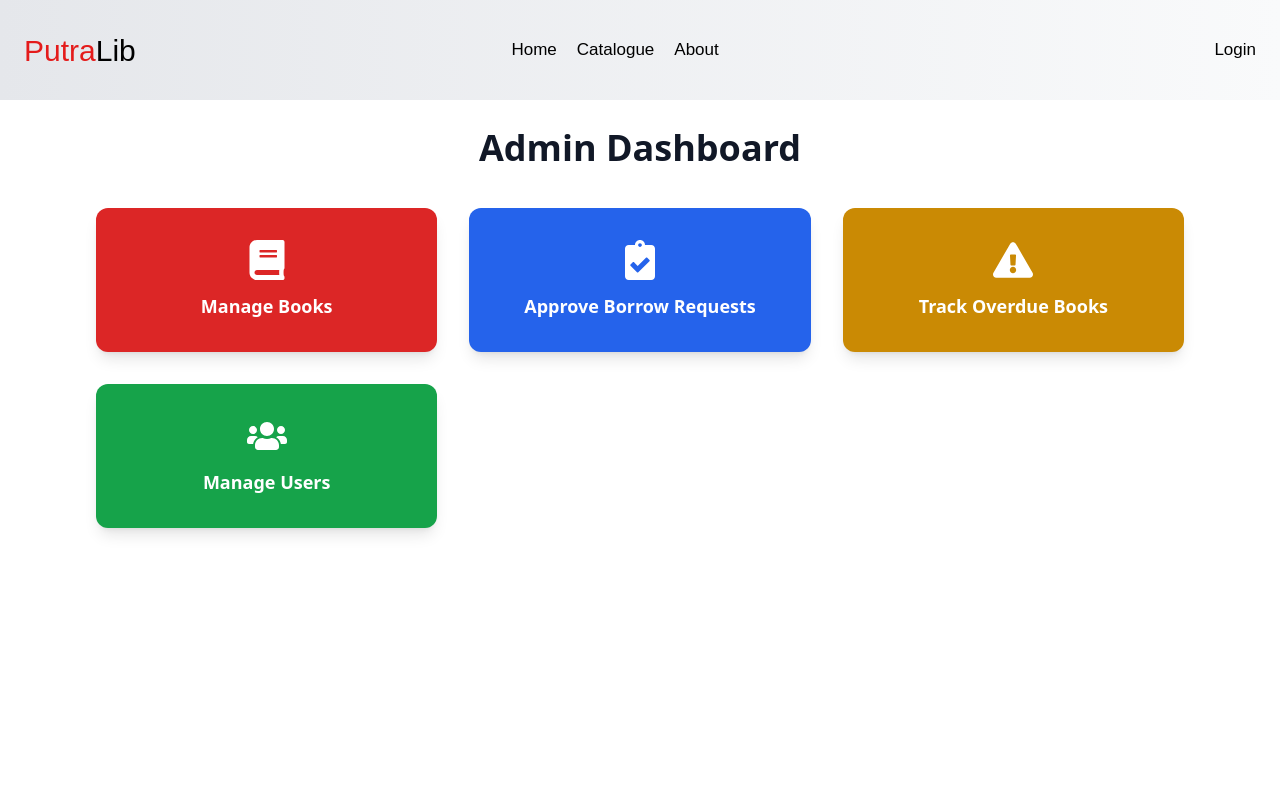
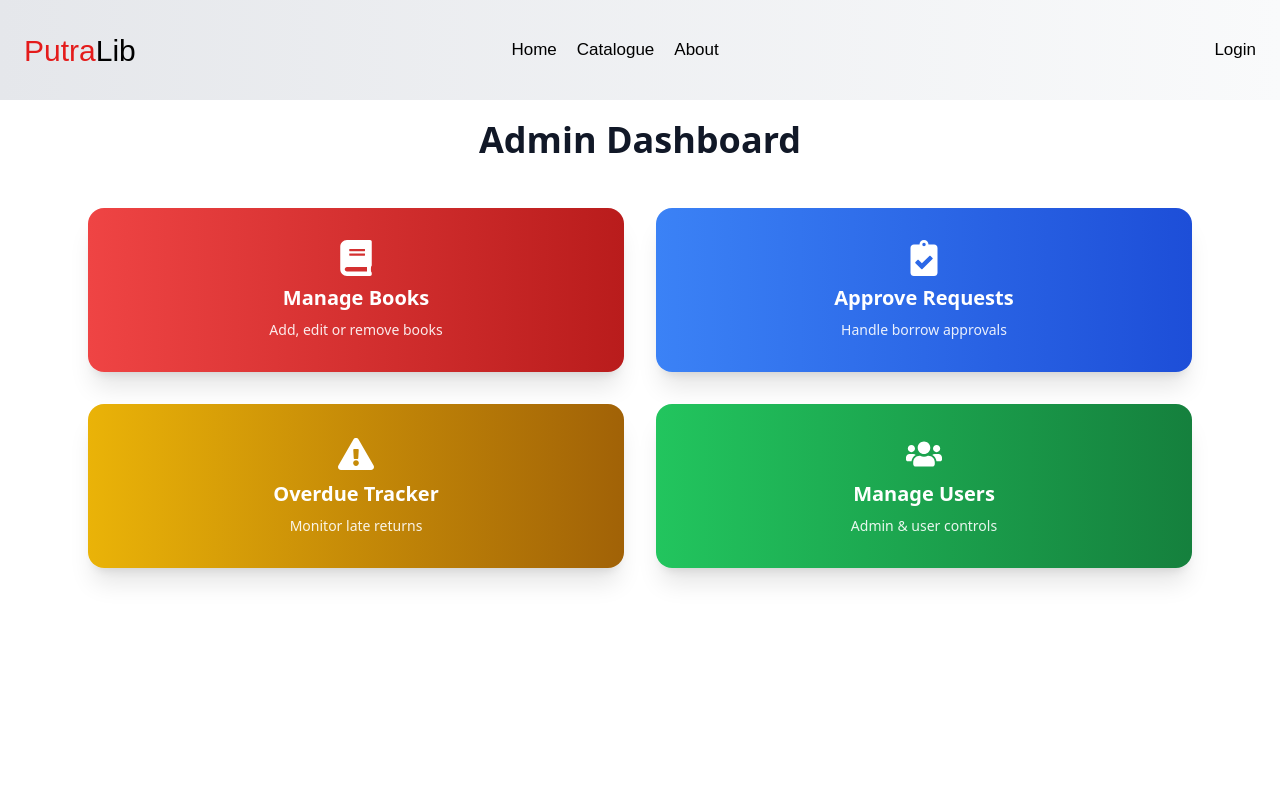
Before and after one commit to kerolrhazmi/library-mgmt, a React (Create React App) app: page /dashboard-admin in a window 1280 px wide. Shown: the top 800 px of the page. Built offline with nearby package versions, Linux system fonts and the light colour scheme.

Commit message:
bole return book , admin takle sign up

```diff
--- a/src/components/DashboardAdmin.jsx
+++ b/src/components/DashboardAdmin.jsx
@@ -1,69 +1,69 @@
 import React from 'react';
 import { useNavigate } from 'react-router-dom';
-import { FaBook, FaClipboardCheck, FaExclamationTriangle, FaUsers } from 'react-icons/fa'; // Added FaUsers icon
+import {
+  FaBook,
+  FaClipboardCheck,
+  FaExclamationTriangle,
+  FaUsers,
+} from 'react-icons/fa';
 
 const DashboardAdmin = () => {
   const navigate = useNavigate();
 
-  const goToBookManager = () => {
-    navigate('/admin/books');
-  };
+  const goToBookManager = () => navigate('/admin/books');
+  const goToApproval = () => navigate('/admin/approval');
+  const goToOverdue = () => navigate('/admin/overdue');
+  const goToUserManagement = () => navigate('/admin/users');
 
-  const goToApproval = () => {
-    navigate('/admin/approval');
-  };
-
-  const goToOverdue = () => {
-    navigate('/admin/overdue');
-  };
-
-  const goToUserManagement = () => {
-    navigate('/admin/users'); // 👈 Make sure this route is defined in your router
-  };
+  const cards = [
+    {
+      icon: <FaBook size={36} />,
+      title: 'Manage Books',
+      subtitle: 'Add, edit or remove books',
+      bg: 'from-red-500 to-red-700',
+      onClick: goToBookManager,
+    },
+    {
+      icon: <FaClipboardCheck size={36} />,
+      title: 'Approve Requests',
+      subtitle: 'Handle borrow approvals',
+      bg: 'from-blue-500 to-blue-700',
+      onClick: goToApproval,
+    },
+    {
+      icon: <FaExclamationTriangle size={36} />,
+      title: 'Overdue Tracker',
+      subtitle: 'Monitor late returns',
+      bg: 'from-yellow-500 to-yellow-700',
+      onClick: goToOverdue,
+    },
+    {
+      icon: <FaUsers size={36} />,
+      title: 'Manage Users',
+      subtitle: 'Admin & user controls',
+      bg: 'from-green-500 to-green-700',
+      onClick: goToUserManagement,
+    },
+  ];
 
   return (
-    <div className="min-h-screen max-w-6xl mx-auto p-8 mt-24">
-      <h1 className="text-4xl font-extrabold mb-10 text-center text-gray-900">
-        Admin Dashboard
+    <div className="min-h-screen max-w-6xl mx-auto p-6 mt-24">
+      <h1 className="text-4xl font-extrabold mb-12 text-center text-gray-900 flex items-center justify-center gap-2">
+         Admin Dashboard
       </h1>
 
-      <div className="grid grid-cols-1 md:grid-cols-2 lg:grid-cols-3 gap-8">
-        <button
-          onClick={goToBookManager}
-          className="flex flex-col items-center justify-center gap-3 p-8 rounded-xl bg-red-600 hover:bg-red-700 shadow-lg transition text-white font-semibold text-lg"
-          aria-label="Manage Books"
-        >
-          <FaBook size={40} />
-          Manage Books
-        </button>
-
-        <button
-          onClick={goToApproval}
-          className="flex flex-col items-center justify-center gap-3 p-8 rounded-xl bg-blue-600 hover:bg-blue-700 shadow-lg transition text-white font-semibold text-lg"
-          aria-label="Approve Borrow Requests"
-        >
-          <FaClipboardCheck size={40} />
-          Approve Borrow Requests
-        </button>
-
-        <button
-          onClick={goToOverdue}
-          className="flex flex-col items-center justify-center gap-3 p-8 rounded-xl bg-yellow-600 hover:bg-yellow-700 shadow-lg transition text-white font-semibold text-lg"
-          aria-label="Track Overdue Books"
-        >
-          <FaExclamationTriangle size={40} />
-          Track Overdue Books
-        </button>
-
-        {/* ✅ New Manage Users Button */}
-        <button
-          onClick={goToUserManagement}
-          className="flex flex-col items-center justify-center gap-3 p-8 rounded-xl bg-green-600 hover:bg-green-700 shadow-lg transition text-white font-semibold text-lg"
-          aria-label="Manage Users"
-        >
-          <FaUsers size={40} />
-          Manage Users
-        </button>
+      <div className="grid grid-cols-1 sm:grid-cols-2 lg:grid-cols-2 xl:grid-cols-2 gap-8">
+        {cards.map((card, index) => (
+          <button
+            key={index}
+            onClick={card.onClick}
+            className={`flex flex-col items-center justify-center gap-2 p-8 rounded-2xl bg-gradient-to-r ${card.bg} text-white shadow-xl hover:shadow-2xl transform hover:scale-105 transition duration-300`}
+          >
+            {card.icon}
+            <span className="text-xl font-semibold">{card.title}</span>
+            <span className="text-sm font-light opacity-90">{card.subtitle}</span>
+          </button>
+        ))}
       </div>
     </div>
   );
--- a/src/components/LoginAdmin.jsx
+++ b/src/components/LoginAdmin.jsx
@@ -41,7 +41,7 @@ const LoginAdmin = () => {
           <h1 className="text-2xl font-semibold text-gray-800 mb-4">Admin Login</h1>
           <p className="text-gray-600 mb-6">
             Welcome back!
-            <Link className="text-red-500 ml-1" to="/signup-admin">Sign up</Link>
+            <Link className="text-red-500 ml-1" to="/signup-admin"></Link>
           </p>
 
           <form onSubmit={handleSignIn} className="space-y-4">
--- a/src/components/OverdueBooks.jsx
+++ b/src/components/OverdueBooks.jsx
@@ -3,7 +3,6 @@ import { supabase } from '../supabaseClient';
 
 const OverdueBooks = () => {
   const [overdue, setOverdue] = useState([]);
-  const [returned, setReturned] = useState([]);
 
   useEffect(() => {
     const fetchBooks = async () => {
@@ -11,23 +10,16 @@ const OverdueBooks = () => {
 
       const { data, error } = await supabase
         .from('borrow_requests')
-        .select('*, books(*), profiles(display_name)');
+        .select('*, books(*), profiles(display_name)')
+        .eq('status', 'approved')
+        .lt('return_date', today);
 
       if (error) {
         console.error('Error fetching:', error);
         return;
       }
 
-      const overdueBooks = data.filter(
-        req => req.status === 'approved' && req.return_date < today
-      );
-
-      const returnedBooks = data.filter(
-        req => req.status === 'returned' && req.return_date < today
-      );
-
-      setOverdue(overdueBooks);
-      setReturned(returnedBooks);
+      setOverdue(data || []);
     };
 
     fetchBooks();
@@ -44,15 +36,11 @@ const OverdueBooks = () => {
       return;
     }
 
-    // Move from overdue to returned list
-    const updated = overdue.find((req) => req.id === id);
-    if (updated) {
+    // Remove from overdue list
     setOverdue(prev => prev.filter(req => req.id !== id));
-      setReturned(prev => [...prev, { ...updated, status: 'returned' }]);
-    }
   };
 
-  const renderTable = (list, showButton = false) => (
+  const renderTable = (list) => (
     <div className="overflow-x-auto rounded-xl shadow-lg border border-gray-200 mb-10">
       <table className="min-w-full bg-white text-sm text-gray-800">
         <thead className="bg-red-600 text-white text-left uppercase text-xs">
@@ -62,7 +50,7 @@ const OverdueBooks = () => {
             <th className="p-4">Borrowed On</th>
             <th className="p-4">Return By</th>
             <th className="p-4">Days Overdue</th>
-            {showButton && <th className="p-4">Actions</th>}
+            <th className="p-4">Actions</th>
           </tr>
         </thead>
         <tbody>
@@ -81,7 +69,6 @@ const OverdueBooks = () => {
                 <td className="p-4">{req.borrow_date}</td>
                 <td className="p-4">{req.return_date}</td>
                 <td className="p-4 text-red-600 font-bold">{daysLate} days</td>
-                {showButton && (
                 <td className="p-4">
                   <button
                     onClick={() => handleMarkReturned(req.id)}
@@ -90,7 +77,6 @@ const OverdueBooks = () => {
                     Mark Returned
                   </button>
                 </td>
-                )}
               </tr>
             );
           })}
@@ -111,15 +97,8 @@ const OverdueBooks = () => {
         </p>
       ) : (
         <>
-          <h3 className="text-xl font-bold mb-2 text-gray-700">Still Not Returned</h3>
-          {renderTable(overdue, true)}
-        </>
-      )}
-
-      {returned.length > 0 && (
-        <>
-          <h3 className="text-xl font-bold mb-2 text-gray-700">✅ Marked as Returned</h3>
-          {renderTable(returned, false)}
+          <h3 className="text-xl font-bold mb-2 text-gray-700">Books Not Yet Returned</h3>
+          {renderTable(overdue)}
         </>
       )}
     </div>
--- a/src/components/ProfilePage.jsx
+++ b/src/components/ProfilePage.jsx
@@ -157,6 +157,26 @@ const ProfilePage = () => {
       fetchBorrowedBooks();
     } else {
       console.error('Error requesting extension:', error);
+    }
+  };
+
+  const returnBook = async (id) => {
+    if (!window.confirm('Are you sure you want to return this book?')) return;
+
+    const { error } = await supabase
+      .from('borrow_requests')
+      .update({
+        status: 'returned',
+        new_return_date: new Date().toISOString().split('T')[0]
+      })
+      .eq('id', id);
+
+    if (!error) {
+      alert('Book returned successfully!');
+      fetchBorrowedBooks();
+    } else {
+      console.error('Error returning book:', error);
+      alert('Failed to return book. Please try again.');
     }
   };
 
@@ -360,11 +380,11 @@ const ProfilePage = () => {
             <div className="space-y-6">
               {requests.map((req) => {
                 const canReview =
-                  req.status === 'approved' &&
-                  today > req.return_date &&
+                  req.status === 'returned' &&
                   !reviewedBookIds.has(req.books?.id);
 
                 const canCancel = req.status === 'pending';
+                const canReturn = req.status === 'approved' && req.status !== 'returned';
 
                 return (
                   <div
@@ -396,6 +416,8 @@ const ProfilePage = () => {
                                   ? 'text-green-600 font-medium'
                                   : req.status === 'rejected'
                                   ? 'text-red-600 font-medium'
+                                  : req.status === 'returned'
+                                  ? 'text-blue-600 font-medium'
                                   : 'text-yellow-600 font-medium'
                               }
                             >
@@ -413,10 +435,15 @@ const ProfilePage = () => {
                               <strong>Extension Requested Until:</strong> {req.new_return_date}
                             </p>
                           )}
+                          {req.status === 'returned' && req.actual_return_date && (
+                            <p>
+                              <strong>Returned On:</strong> {req.actual_return_date}
+                            </p>
+                          )}
                         </div>
                       </div>
 
-                      {/* Extension + Review + Cancel */}
+                      {/* Extension + Return + Review + Cancel */}
                       <div className="mt-4 flex flex-wrap items-center gap-4">
                         {!req.extend_requested && req.status === 'approved' && (
                           <>
@@ -434,6 +461,15 @@ const ProfilePage = () => {
                               Request Extension
                             </button>
                           </>
+                        )}
+
+                        {canReturn && (
+                          <button
+                            onClick={() => returnBook(req.id)}
+                            className="bg-green-600 text-white px-4 py-2 rounded hover:bg-green-700 transition"
+                          >
+                            Return Book
+                          </button>
                         )}
 
                         {canCancel && (
@@ -454,7 +490,7 @@ const ProfilePage = () => {
                           </button>
                         )}
 
-                        {!canReview && reviewedBookIds.has(req.books?.id) && (
+                        {!canReview && reviewedBookIds.has(req.books?.id) && req.status === 'returned' && (
                           <p className="text-sm italic text-gray-500">Review already submitted.</p>
                         )}
                       </div>
```
Lines whose indentation alone changed are shown as unchanged.
